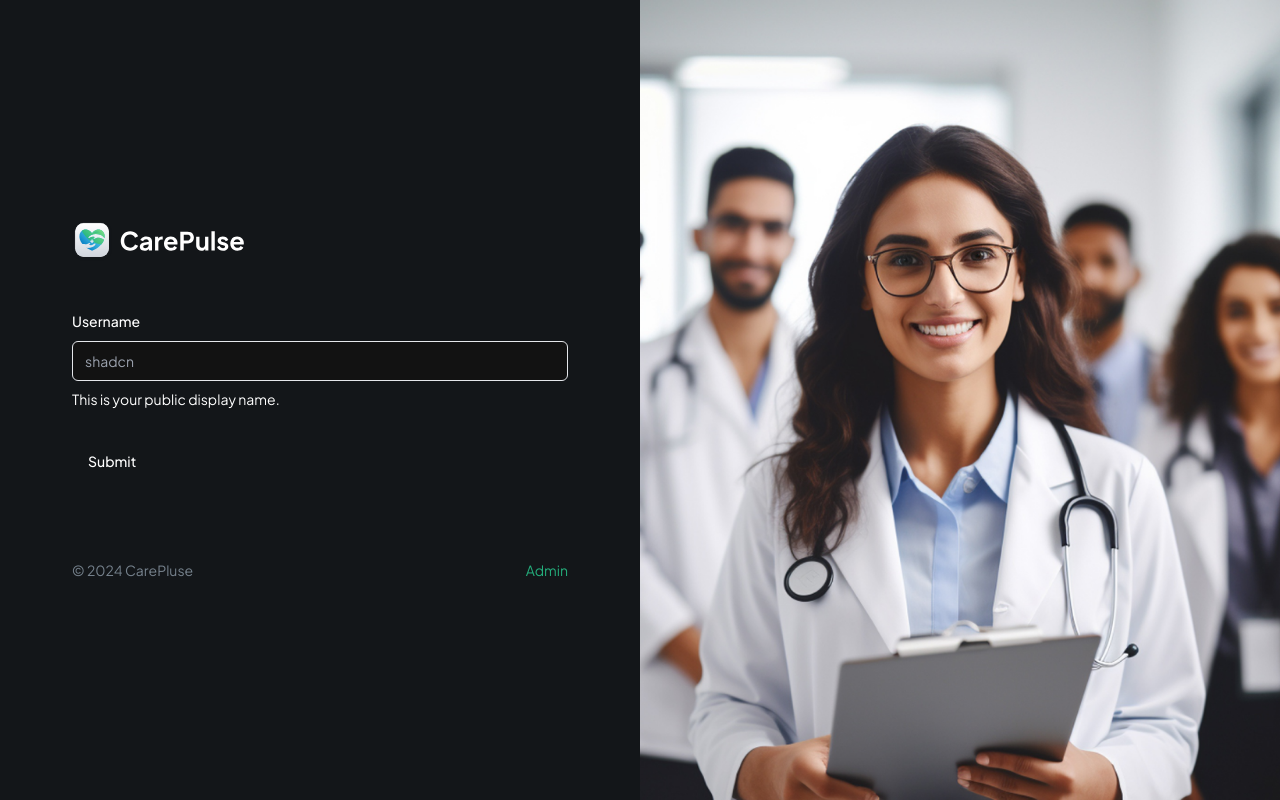
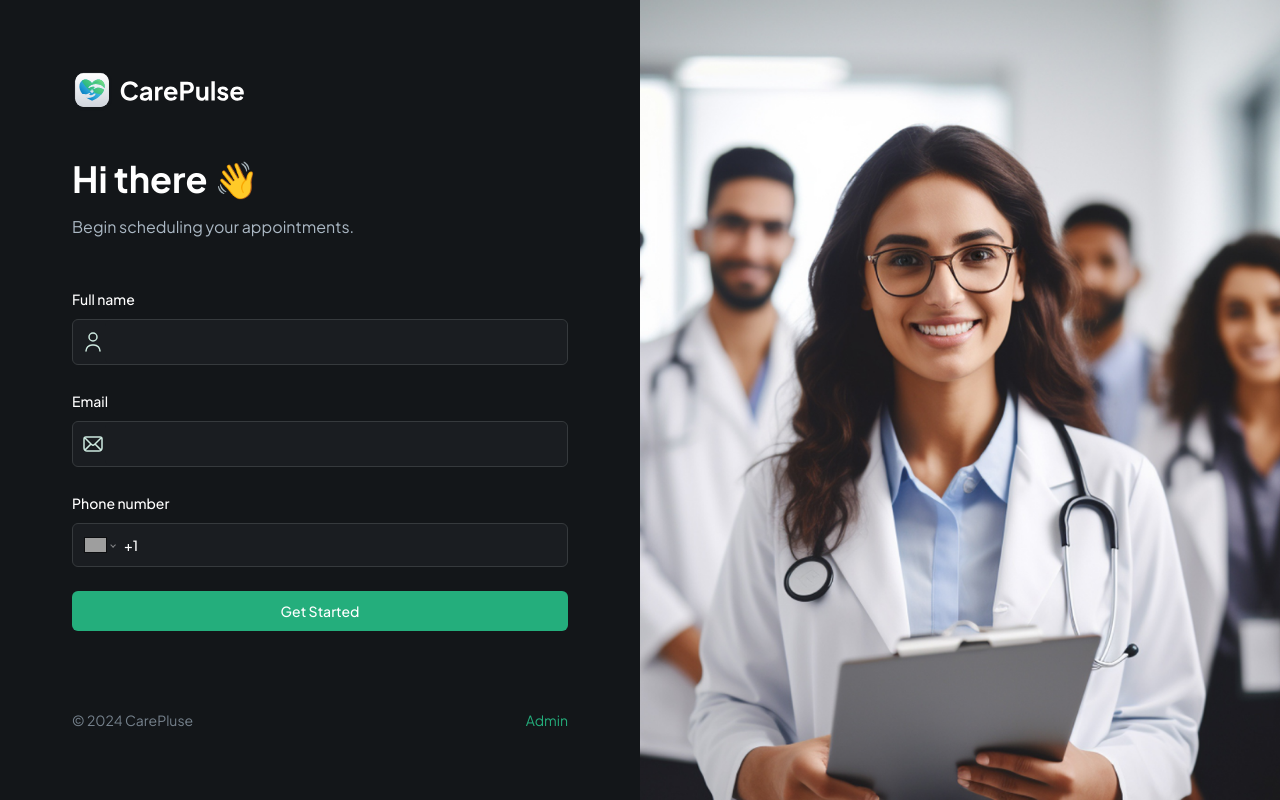
Before and after one commit to Nitya-Kalloli/CarePlus, a Next.js app: page / in a window 1280 px wide. Built offline with nearby package versions, Linux system fonts and the light colour scheme; grey boxes are pictures that could not be loaded.

Commit message:
Creating a reusable patient form

```diff
--- /dev/null
+++ b/components/SubmitButton.tsx
@@ -0,0 +1,36 @@
+import Image from "next/image";
+
+import { Button } from "./ui/button";
+
+interface ButtonProps {
+  isLoading: boolean;
+  className?: string;
+  children: React.ReactNode;
+}
+
+const SubmitButton = ({ isLoading, className, children }: ButtonProps) => {
+  return (
+    <Button
+      type="submit"
+      disabled={isLoading}
+      className={className ?? "shad-primary-btn w-full"}
+    >
+      {isLoading ? (
+        <div className="flex items-center gap-4">
+          <Image
+            src="/assets/icons/loader.svg"
+            alt="loader"
+            width={24}
+            height={24}
+            className="animate-spin"
+          />
+          Loading...
+        </div>
+      ) : (
+        children
+      )}
+    </Button>
+  );
+};
+
+export default SubmitButton;
--- a/components/forms/PatientForm.tsx
+++ b/components/forms/PatientForm.tsx
@@ -1,65 +1,100 @@
-"use client"
+'use client'
 
-import { zodResolver } from "@hookform/resolvers/zod"
-import { useForm } from "react-hook-form"
-import { z } from "zod"
+import { zodResolver } from "@hookform/resolvers/zod";
+import { useForm } from "react-hook-form";
+import { z } from "zod";
 import {
-  Form,
-  FormControl,
-  FormDescription,
-  FormField,
-  FormItem,
-  FormLabel,
-  FormMessage,
-} from "@/components/ui/form"
-import { Input } from "@/components/ui/input"
-import { Button } from "../ui/button"
-const formSchema = z.object({
-  username: z.string().min(2, {
-    message: "Username must be at least 2 characters.",
-  }),
-})
+  Form
+} from "@/components/ui/form";
+import { Button } from "../ui/button";
+import CustomFormField from "../ui/CustomFormField";
+import SubmitButton from "../SubmitButton";
+import { useState } from "react";
+import { UserFormValidation } from "@/lib/validation";
+import { useRouter } from "next/navigation";
 
-const  PatientForm=()=> {
-  // 1. Define your form.
-  const form = useForm<z.infer<typeof formSchema>>({
-    resolver: zodResolver(formSchema),
+export enum FormFieldType {
+  INPUT = "input",
+  TEXTAREA = "textarea",
+  PHONE_INPUT = "phoneInput",
+  CHECKBOX = "checkbox",
+  DATE_PICKER = "datePicker",
+  SELECT = "select",
+  SKELETON = "skeleton",
+}
+
+const PatientForm = () => {
+  const router = useRouter();
+  const [isLoading, setIsLoading] = useState(false);
+
+  // 1. Define your form with schema validation
+  const form = useForm<z.infer<typeof UserFormValidation>>({
+    resolver: zodResolver(UserFormValidation),
     defaultValues: {
-      username: "",
+      name: "",
+      email: "",
+      phone: "",
     },
-  })
+  });
 
-  // 2. Define a submit handler.
-  function onSubmit(values: z.infer<typeof formSchema>) {
-    // Do something with the form values.
-    // ✅ This will be type-safe and validated.
-    console.log(values)
+  // 2. Define the submit handler
+  async function onSubmit({ name, email, phone }: z.infer<typeof UserFormValidation>) {
+    setIsLoading(true);
+    try {
+      const userData = { name, email, phone };
+      console.log(userData);
+
+      // Simulate creating user and navigate to another page
+      // const newUser = await createUser(userData);
+      // if (newUser) {
+      //   router.push(`/patients/${newUser.$id}/register`);
+      // }
+    } catch (error) {
+      console.error(error);
+    } finally {
+      setIsLoading(false);
+    }
   }
+
   return (
     <Form {...form}>
-      <form onSubmit={form.handleSubmit(onSubmit)} className="space-y-8">
-        <FormField
+      <form onSubmit={form.handleSubmit(onSubmit)} className="flex-1 space-y-6">
+        <section className="mb-12 space-y-4">
+          <h1 className="header">Hi there 👋</h1>
+          <p className="text-dark-700">Begin scheduling your appointments.</p>
+        </section>
+
+        <CustomFormField
+          fieldType={FormFieldType.INPUT}
           control={form.control}
-          name="username"
-          render={({ field }) => (
-            <FormItem>
-              <FormLabel>Username</FormLabel>
-              <FormControl>
-                <Input placeholder="shadcn" {...field} />
-              </FormControl>
-              <FormDescription>
-                This is your public display name.
-              </FormDescription>
-              <FormMessage />
-            </FormItem>
-          )}
+          name="name"
+          label="Full name"
+          placeholder=""
+          iconSrc="/assets/icons/user.svg"
+          iconAlt="user"
         />
-        <Button type="submit">Submit</Button>
+        <CustomFormField
+          fieldType={FormFieldType.INPUT}
+          control={form.control}
+          name="email"
+          label="Email"
+          placeholder=""
+          iconSrc="/assets/icons/email.svg"
+          iconAlt="email"
+        />
+        <CustomFormField
+          fieldType={FormFieldType.PHONE_INPUT}
+          control={form.control}
+          name="phone"
+          label="Phone number"
+          placeholder="(555) 123-4567"
+        />
+        <SubmitButton isLoading={isLoading}>Get Started</SubmitButton>
       </form>
     </Form>
-  )
-
+  );
 }
 
-export default PatientForm
-//11:34
+export default PatientForm;
+/*In essence, the PatientForm component is a modular, scalable form designed to collect user information with validation and state management handled efficiently.
+ It sets up a solid foundation for further development, allowing for easy expansion and integration with backend services. */
--- /dev/null
+++ b/components/ui/CustomFormField.tsx
@@ -0,0 +1,109 @@
+'use client'; // Indicates this is a client-side component.
+import React from 'react';
+import { Input } from "@/components/ui/input";
+import Image from 'next/image'; // Ensure Image is imported from next/image
+import { E164Number } from "libphonenumber-js/core";
+import 'react-phone-number-input/style.css'
+import PhoneInput from 'react-phone-number-input'
+import {
+    FormControl,
+    FormDescription,
+    FormField,
+    FormItem,
+    FormLabel,
+    FormMessage,
+} from "@/components/ui/form";
+import { Control } from 'react-hook-form';
+import { FormFieldType } from '../forms/PatientForm';
+
+// export enum FormFieldType {
+//   INPUT = "input",
+//   TEXTAREA = "textarea",
+//   PHONE_INPUT = "phoneInput",
+//   CHECKBOX = "checkbox",
+//   DATE_PICKER = "datePicker",
+//   SELECT = "select",
+//   SKELETON = "skeleton",
+// }
+
+interface CustomProps {
+  control: Control<any>;
+  name: string;
+  label?: string;
+  placeholder?: string;
+  iconSrc?: string;
+  iconAlt?: string;
+  disabled?: boolean;
+  dateFormat?: string;
+  showTimeSelect?: boolean;
+  children?: React.ReactNode;
+  renderSkeleton?: (field: any) => React.ReactNode;
+  fieldType: FormFieldType;
+}
+
+const RenderField = ({ field, props }: { field: any; props: CustomProps }) => {
+  const { fieldType, iconSrc, iconAlt, placeholder } = props; // Fixed typo for `placeholder`
+
+  switch (fieldType) {
+    case FormFieldType.INPUT:
+      return (
+        <div className="flex rounded-md border border-dark-500 bg-dark-400">
+          {iconSrc && (
+            <Image
+              src={iconSrc}
+              height={24}
+              width={24}
+              alt={iconAlt || "icon"} // Use iconAlt from props
+              className="ml-2"
+            />
+          )}
+          <FormControl>
+            <Input
+              placeholder={placeholder} // Corrected the typo for placeholder
+              {...field}
+              className="shad-input border-0"
+            />
+          </FormControl>
+        </div>
+      );
+
+    // You can add more cases for other field types (TEXTAREA, PHONE_INPUT, etc.)
+    case FormFieldType.PHONE_INPUT:
+      return (
+        <FormControl>
+          <PhoneInput
+            defaultCountry="US"
+            placeholder={props.placeholder}
+            international
+            withCountryCallingCode
+            value={field.value as E164Number | undefined}
+            onChange={field.onChange}
+            className="input-phone"
+          />
+        </FormControl>
+      );
+    default:
+      return null; // Return null in the default case if fieldType doesn't match
+  }
+};
+
+const CustomFormField = (props: CustomProps) => {
+  const { control, fieldType, name, label } = props;
+  return (
+    <FormField
+      control={control}
+      name={name} // Ensures 'name' prop is passed to FormField
+      render={({ field }) => (
+        <FormItem className="flex-1">
+          {fieldType !== FormFieldType.CHECKBOX && label && (
+            <FormLabel>{label}</FormLabel> // Properly rendered FormLabel
+          )}
+          <RenderField field={field} props={props} />
+          <FormMessage className="shad-error" />
+        </FormItem>
+      )}
+    />
+  );
+};
+
+export default CustomFormField;
--- /dev/null
+++ b/lib/validation.ts
@@ -0,0 +1,11 @@
+import { z } from "zod";
+export const UserFormValidation = z.object({
+    name: z
+      .string()
+      .min(2, "Name must be at least 2 characters")
+      .max(50, "Name must be at most 50 characters"),
+    email: z.string().email("Invalid email address"),
+    phone: z
+      .string()
+      .refine((phone) => /^\+\d{10,15}$/.test(phone), "Invalid phone number"),
+  });
--- a/package.json
+++ b/package.json
@@ -20,6 +20,7 @@
     "react": "^18",
     "react-dom": "^18",
     "react-hook-form": "^7.52.2",
+    "react-phone-number-input": "^3.4.5",
     "tailwind-merge": "^2.4.0",
     "tailwindcss-animate": "^1.0.7",
     "zod": "^3.23.8"
```
Also changed, not shown: 1 other file (tests, documents, lock files or other folders).
